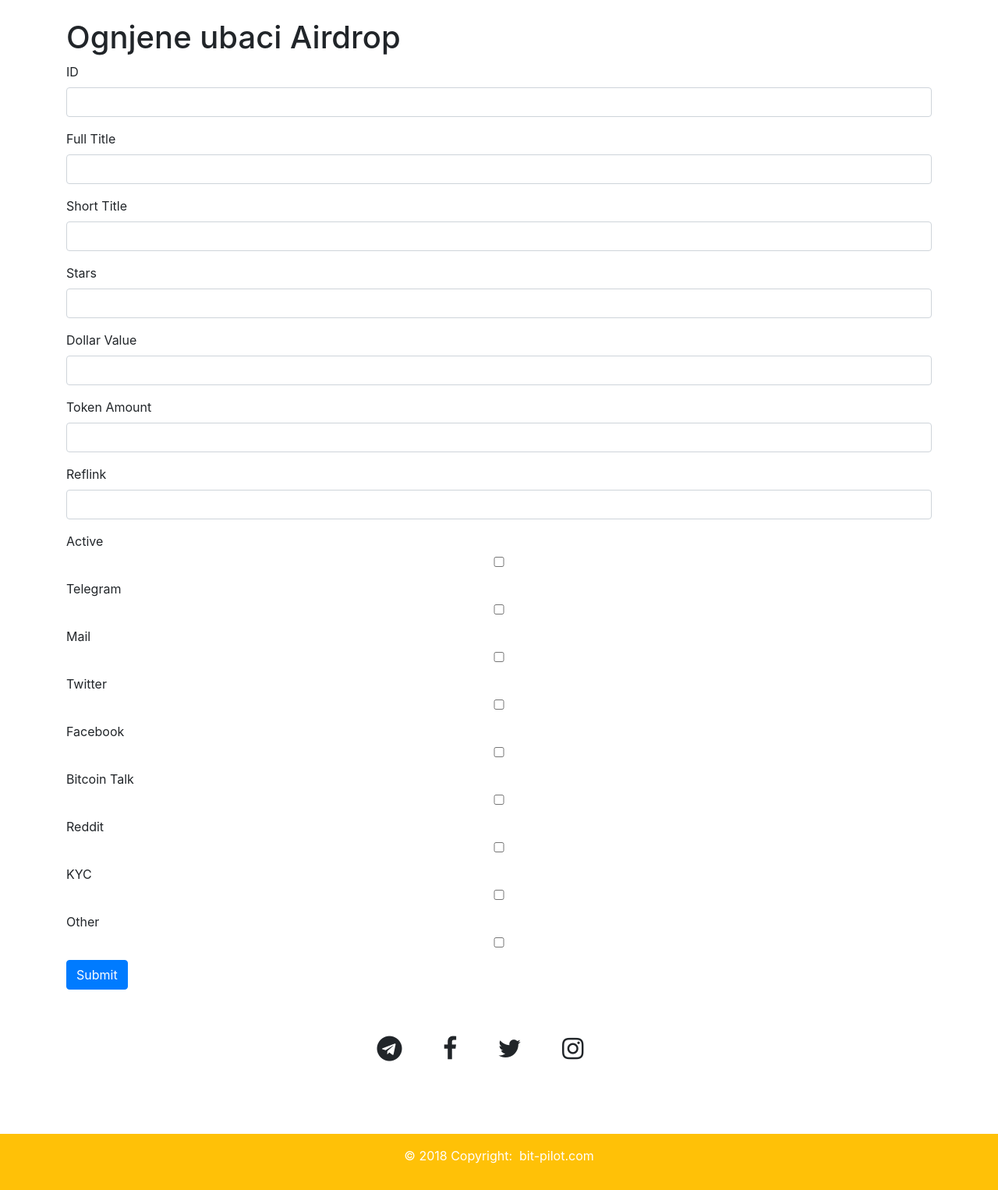
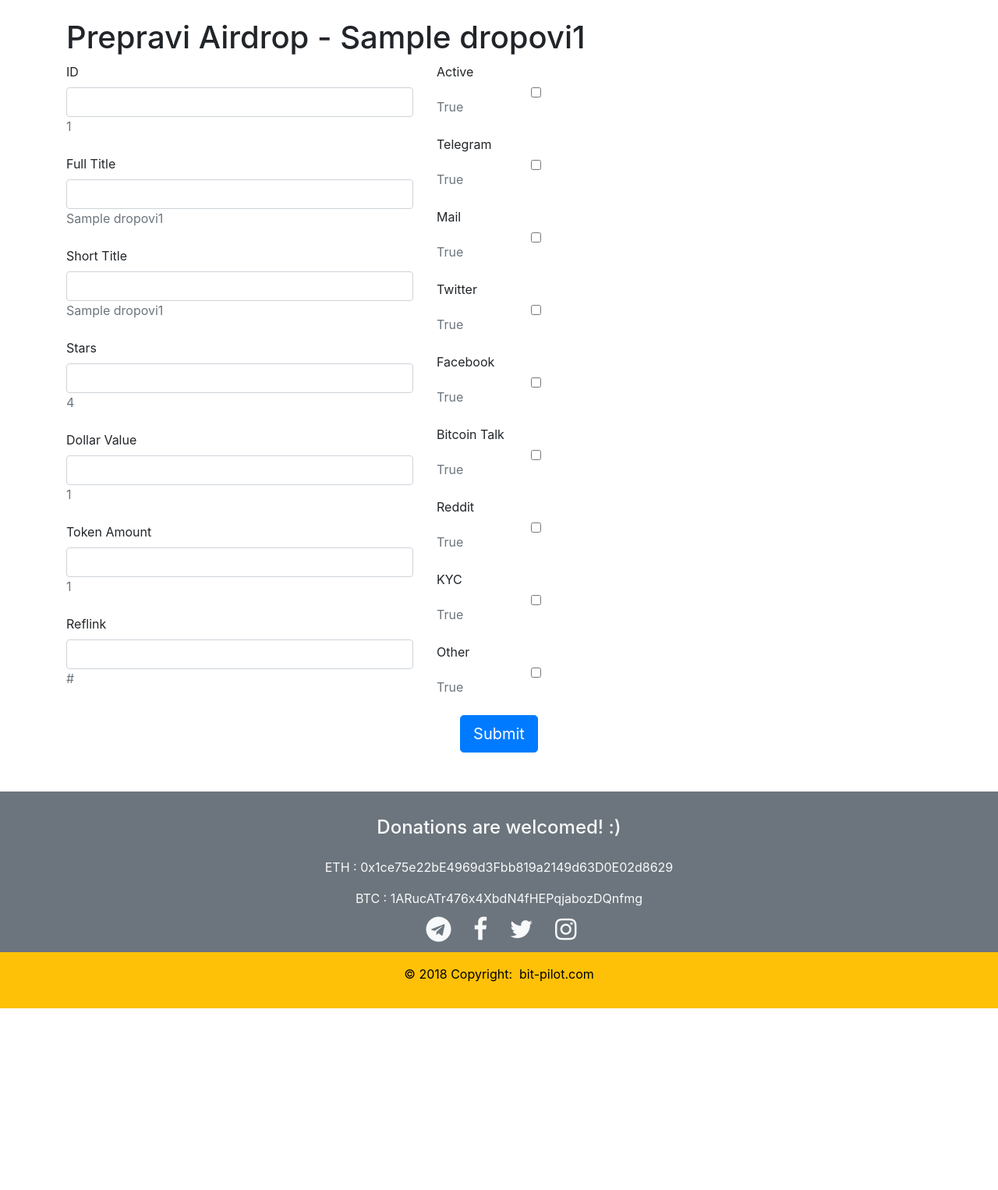
Before and after one commit to doctormilos/Bit-Pilot, a Flask app: page /edit_airdrop/1 in a window 1280 px wide. Shown: the part 66-1592 px from the top of the page at 78% size. After the commit the page ends 1359 px from the top, so only its background shows below. Run offline with Flask 2, Linux system fonts and the light colour scheme; a user stored in the database is signed in; tables that the repository leaves empty hold one stand-in row (values such as "Sample post"); some libraries are stand-ins or nearby versions.

Commit message:
Many awaited improvements
-add_airdrop redesign
-edit_airdrop redesign
-fixed footer and added donation
-many more improvements

```diff
--- a/app.py
+++ b/app.py
@@ -203,6 +203,8 @@ def add_airdrop():
 @login_required
 def edit_airdrop(id):
 	form= AirdropForm(request.form)
+	info = Dropovi.query.filter_by(id=id).first()
+
 	if request.method == 'POST':
 
 		update_this = Dropovi.query.filter_by(id=id).first()
@@ -226,11 +228,11 @@ def edit_airdrop(id):
 
 		db.session.commit()
 
-		flash('Airdop edited BRAVO OGNJENEE!!!!!!', 'success')
+		flash('Airdop edited :)', 'success')
 
 		return redirect(url_for('dashboard'))
 
-	return render_template('edit_airdrop.html', form=form)
+	return render_template('edit_airdrop.html', form=form, info=info)
 
 #Delete Airdop
 @app.route('/delete_airdrop/<string:id>', methods=['POST'])
--- a/templates/edit_airdrop.html
+++ b/templates/edit_airdrop.html
@@ -1,57 +1,81 @@
 {% extends 'layout.html' %}
 
 {% block body %}
-  <h1>Ognjene ubaci Airdrop</h1>
+  <h1>Prepravi Airdrop - {{info.fulltitle}}</h1>
   {% from "includes/_formhelpers.html" import render_field %}
   <form method="POST" action="">
+    <div class="row">
+    <div class="col-sm-5 ">
     <div class="form-group">
       {{ render_field(form.id, class_="form-control") }}
+      <label class="text-muted"> {{ info.id }}</label>
     </div>
     <div class="form-group">
       {{ render_field(form.fulltitle, class_="form-control") }}
+      <label class="text-muted"> {{ info.fulltitle }}</label>
     </div>
     <div class="form-group">
       {{ render_field(form.shorttitle, class_="form-control") }}
-    </div>
+      <label class="text-muted"> {{ info.shorttitle }}</label>
+ </div>
     <div class="form-group">
       {{ render_field(form.stars, class_="form-control") }}
+      <label class="text-muted"> {{ info.stars }}</label>
     </div>
     <div class="form-group">
       {{ render_field(form.dollarvalue, class_="form-control") }}
+      <label class="text-muted"> {{ info.dollarvalue }}</label>
     </div>
     <div class="form-group">
       {{ render_field(form.tokenammount, class_="form-control") }}
+      <label class="text-muted"> {{ info.tokenammount }}</label>
     </div>
     <div class="form-group">
       {{ render_field(form.reflink, class_="form-control") }}
+      <label class="text-muted"> {{ info.reflink }}</label>
     </div>
+
+    </div>
+    <div class="col-sm-3">
     <div class="form-group">
       {{ render_field(form.active, class_="form-control") }}
+      <label class="text-muted"> {{ info.active }}</label>
     </div>
     <div class="form-group">
       {{ render_field(form.telegram, class_="form-control") }}
+      <label class="text-muted"> {{ info.telegram }}</label>
     </div>
     <div class="form-group">
       {{ render_field(form.mail, class_="form-control") }}
+      <label class="text-muted"> {{ info.mail }}</label>
     </div>
     <div class="form-group">
       {{ render_field(form.twitter, class_="form-control") }}
+      <label class="text-muted"> {{ info.twitter }}</label>
     </div>
     <div class="form-group">
       {{ render_field(form.facebook, class_="form-control") }}
+      <label class="text-muted"> {{ info.facebook }}</label>
     </div>
     <div class="form-group">
       {{ render_field(form.bitcointalk, class_="form-control") }}
+      <label class="text-muted"> {{ info.bitcointalk }}</label>
     </div>
     <div class="form-group">
       {{ render_field(form.reddit, class_="form-control") }}
+      <label class="text-muted"> {{ info.reddit }}</label>
     </div>
     <div class="form-group">
       {{ render_field(form.kyc, class_="form-control") }}
+      <label class="text-muted"> {{ info.kyc }}</label>
     </div>
     <div class="form-group">
       {{ render_field(form.other, class_="form-control") }}
+      <label class="text-muted"> {{ info.other }}</label>
     </div>
-    <p><input class="btn btn-primary" type="submit" value="Submit">
+  </div>
+      <div class="col-sm-12 text-center" style="padding-bottom: 50px;">
+        <input type="submit" class="btn btn-primary btn-lg">
+    </div>
   </form>
 {% endblock %}
--- a/templates/index.html
+++ b/templates/index.html
@@ -32,7 +32,7 @@
                 <small><i class="fa fa-plus-circle" style="padding-right: 7px"></i>Amount of tokens:       {{article.tokenammount}}</small>
           </div>
           <div class="card-footer text-center"><a href="{{article.reflink}}"  target="_blank" class="btn btn-warning card-link">View Airdrop</a></div>
-          <button type="button" class="btn" data-toggle="modal" data-target="#{{article.id}}Modal">
+          <button type="button" class="btn btn-secondary" data-toggle="modal" data-target="#{{article.id}}Modal">
             Instructions
           </button>
           <!-- Modal -->
--- a/templates/layout.html
+++ b/templates/layout.html
@@ -20,56 +20,57 @@
   </head>
   <body>
     {% include 'includes/_navbar.html' %}
-    <div class="container">
+    <div class="container" style="min-height: 270px">
       {% include 'includes/_messages.html' %}
       {% block body %}{% endblock %}
     </div>
-
-
+  </div>
       <!--Footer-->
-      <footer class="page-footer font-small pt-0">
+      <footer class="page-footer font-small pt-0 py-3 bg-secondary">
 
           <!--Footer Links-->
           <div class="container">
 
-              <!--First row-->
-              <div class="row">
-
-                  <!--First column-->
-                  <div class="col-md-12 py-5">
-
-                      <div class="mb-5 text-center">
-
-                          <a class="tw-ic">
-                              <i class="fa fa-telegram fa-lg white-text mr-md-5 mr-3 fa-2x"> </i>
-                          </a>
-                          <!--Facebook-->
-                          <a class="fb-ic">
-                              <i class="fa fa-facebook fa-lg white-text mr-md-5 mr-3 fa-2x"> </i>
-                          </a>
-                          <!--Twitter-->
-                          <a class="tw-ic">
-                              <i class="fa fa-twitter fa-lg white-text mr-md-5 mr-3 fa-2x"> </i>
-                          </a>
-                          <!--Instagram-->
-                          <a class="ins-ic">
-                              <i class="fa fa-instagram fa-lg white-text mr-md-5 mr-3 fa-2x"> </i>
-                          </a>                      </div>
-                  </div>
-                  <!--/First column-->
               </div>
               <!--/First row-->
+                  <div class="col">
+
+                      <div class="text-center text-light">
+
+                          <h4 class="py-3">Donations are welcomed! :)</h4>
+                          <p>ETH : 0x1ce75e22bE4969d3Fbb819a2149d63D0E02d8629</p>
+                          <p>BTC : 1ARucATr476x4XbdN4fHEPqjabozDQnfmg</p>
+                        </div>
+
+                        <div class="text-center text-light" style="padding-left: 30px">
+                          <div class="text-center">
+                          <a class="tl-ic">
+                              <i class="fa fa-telegram fa-lg white-text mr-4 fa-2x"> </i>
+                          </a>
+                          <a class="fb-ic">
+                              <i class="fa fa-facebook fa-lg white-text mr-4 fa-2x"> </i>
+                          </a>
+                          <a class="tw-ic">
+                              <i class="fa fa-twitter fa-lg white-text mr-4 fa-2x"> </i>
+                          </a>
+                          <a class="ins-ic">
+                              <i class="fa fa-instagram fa-lg white-text mr-4 fa-2x"> </i>
+                          </a>
+                        </div>
+                      </div>
+                    </div>
+                  </div>
+              </div>
           </div>
           <!--/Footer Links-->
+      </footer>
 
+      <!--/Footer-->
           <!--Copyright-->
           <div class="footer-copyright py-3 text-center bg-warning">
-              <p style="color: white">© 2018 Copyright:&nbsp<a href="https://Bit-Pilot.com" style="color: white"> bit-pilot.com </a></p>
+              <p style="color: black">© 2018 Copyright:&nbsp<a href="https://Bit-Pilot.com" style="color: black"> bit-pilot.com </a></p>
           </div>
           <!--/Copyright-->
 
-      </footer>
-      <!--/Footer-->
-
   </body>
 </html>
```
Also changed, not shown: templates/add_airdrop.html (+18 -2 lines).
